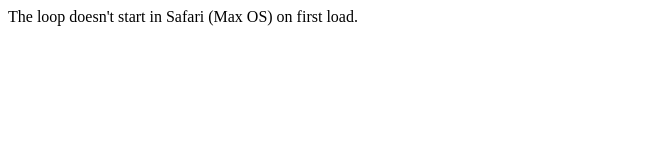
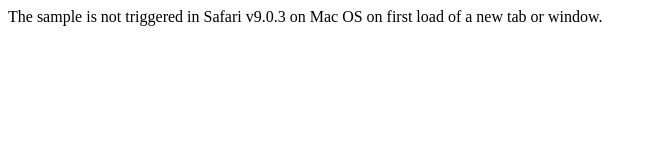
Before and after one commit to hatsumatsu/tonejs-safari-debug, a plain HTML site: page minimal.html in a window 1280 px wide. Shown: the whole page, without its empty margins (0-657 px from the left). Drawn offline with Linux system fonts and the light colour scheme; no server answers.

Commit message:
changed description

```diff
--- a/minimal.html
+++ b/minimal.html
@@ -17,6 +17,6 @@
 		</script>
 	</head>
 	<body id="body">
-		The loop doesn't start in Safari (Max OS) on first load.
+		The sample is not triggered in Safari v9.0.3 on Mac OS on first load of a new tab or window.
 	</body>
 </html>
```
